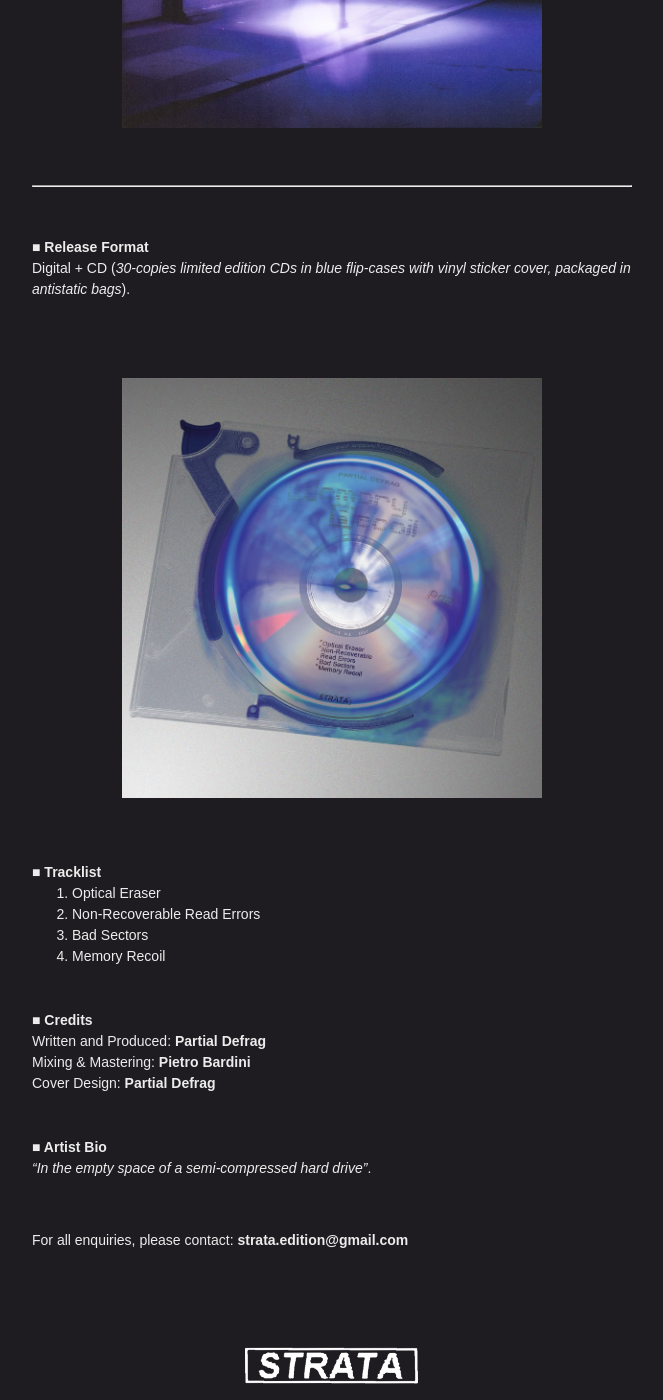
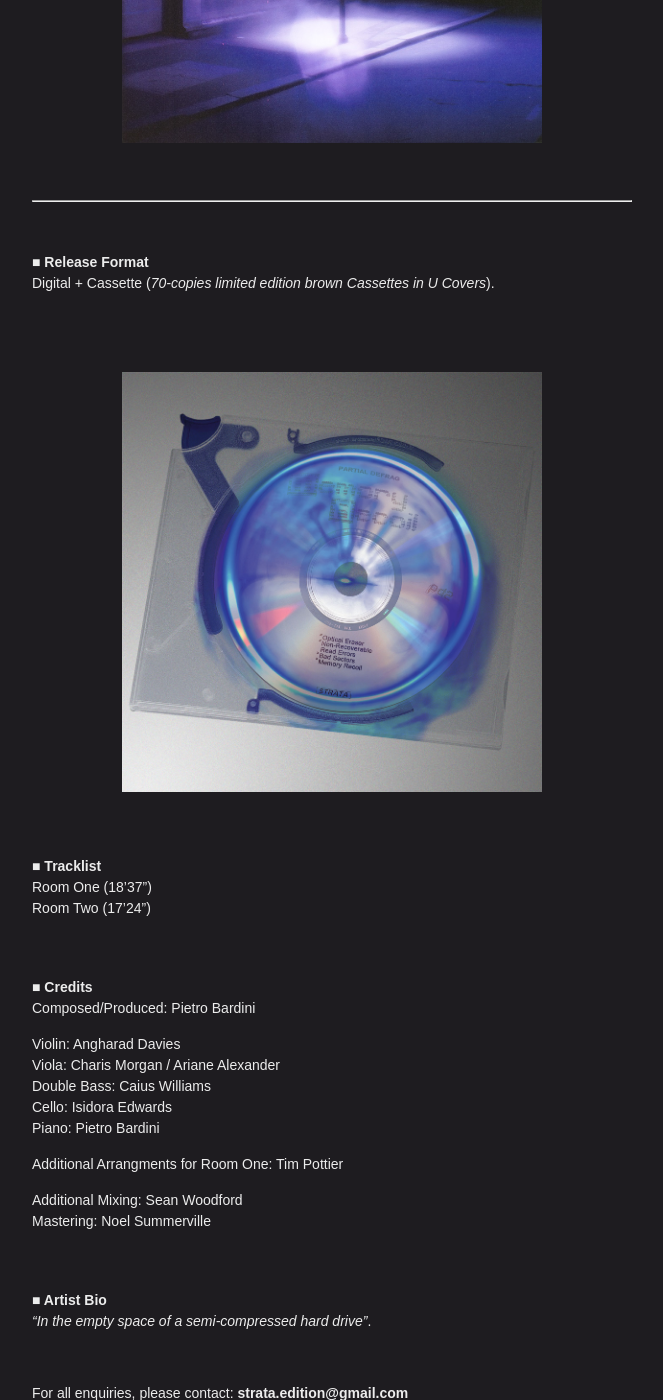
Before and after one commit to StrataEdition/Parallel-Rooms-EPK, a Jekyll site: the page built from index.md, in a window 1280 px wide and 1400 px high, scrolled down 786 px. Shown: the whole window, without its empty margins (308-971 px from the left). Built offline with Jekyll 4.4.1, drawn with Linux system fonts in a browser that asks for light colours; some of the changed text lies outside the part shown.

Commit message:
Update index.md

```diff
--- a/index.md
+++ b/index.md
@@ -1,18 +1,18 @@
 ---
-title: Memory Recoil EPK
+title: Parallel Rooms EPK
 layout: home
 ---
 
 
+# Pietro Bardini: Parallel Rooms (DL + Cassette)
 
-# Partial Defrag: Memory Recoil EP (DL + CD)
-
-Streaming & Download link for *Memory Recoil* on STRATA, for radio / press / personal enjoyment:
+Streaming & Download link for *Parallel Rooms* on STRATA, for radio / press / personal enjoyment:
 
 [Private Streaming Link (Soundcloud)](https://on.soundcloud.com/hJo3tjbgKlbsYyC57F)
 [Private Download Link (WAV/FLAC/MP3)](https://drive.google.com/drive/folders/16noqMvtTAGF2rTSexMFTnEJdmYyMf9vQ?usp=sharing)
+
 <br>
-### Release Date: 4.12.2025 (Bandcamp, NINA Protocol)
+### Release Date: 20.02.26 (TB)
 <br>
 
 ---
@@ -28,7 +28,7 @@ After a critically acclaimed debut release featured in [The Quietus](https://the
 <br>
 
 ## ■ Release Format
-Digital + CD (*30-copies limited edition CDs in blue flip-cases with vinyl sticker cover, packaged in antistatic bags*).
+Digital + Cassette (*70-copies limited edition brown Cassettes in U Covers*).
 <br>
 
 <br>
@@ -37,17 +37,25 @@ Digital + CD (*30-copies limited edition CDs in blue flip-cases with vinyl stick
 
 
 ## ■ Tracklist
-1. Optical Eraser
-2. Non-Recoverable Read Errors
-3. Bad Sectors
-4. Memory Recoil
+Room One (18’37”)
+Room Two (17’24”)
 
 <br>
 
 ## ■ Credits
-Written and Produced: **Partial Defrag**
-Mixing & Mastering: **Pietro Bardini**
-Cover Design: **Partial Defrag**
+Composed/Produced: Pietro Bardini
+
+Violin: Angharad Davies
+Viola: Charis Morgan / Ariane Alexander
+Double Bass: Caius Williams
+Cello: Isidora Edwards
+Piano: Pietro Bardini
+
+Additional Arrangments for Room One: Tim Pottier
+
+Additional Mixing: Sean Woodford
+Mastering: Noel Summerville
+
 <br>
 
 ## ■ Artist Bio
```
